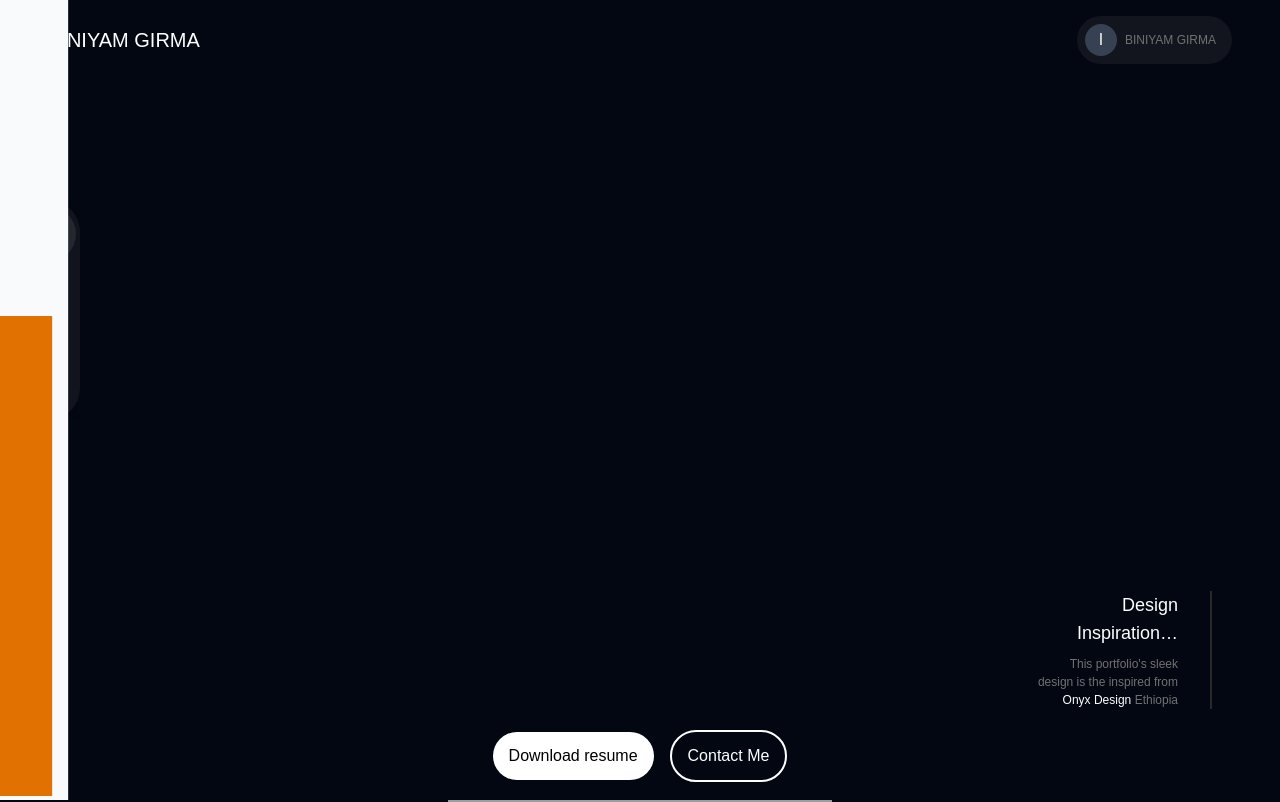
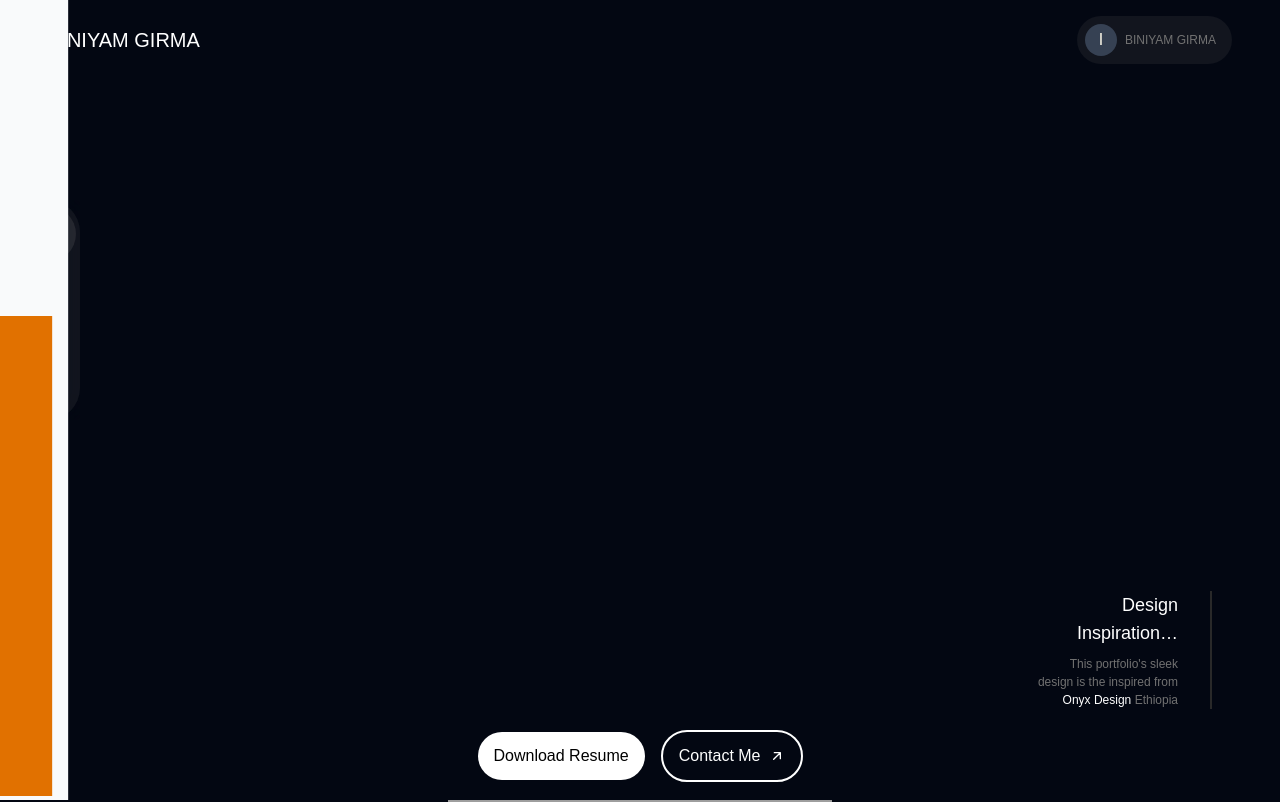
Before and after one commit to Biniyamgirma/portflio-website, a React (Vite) app: page / in a window 1280 px wide. Shown: the top 802 px of the page. Built offline with nearby package versions, Linux system fonts and the light colour scheme; grey boxes are pictures that could not be loaded; a web font is replaced by a local one.

Commit message:
added download button to my portfolio

```diff
--- a/src/App.jsx
+++ b/src/App.jsx
@@ -81,8 +81,16 @@ function App() {
     </div>
           </div>
           <div className="flex space-x-4  h-16 w-full items-center justify-center">
-            <button className="bg-white px-4 py-3 rounded-full new-font-ibm">Download resume</button>
-            <button className="border-2 rounded-full border-white text-white px-4 py-3 new-font-ibm">Contact Me</button>
+            <button className="bg-white px-4 py-3 rounded-full new-font-ibm"><a href="pdf/Biniyam-girma-cv.pdf" download={"Biniyam-girma-cv.pdf"} >Download Resume</a></button>
+            <button className="border-2 rounded-full border-white text-white px-4 py-3 new-font-ibm">
+              <a href="tel:+251928259867" className='flex justify-center items-center gap-2 '>Contact Me
+                <span>
+                  <svg className='w-4' viewBox="0 0 24 24" fill="none" >
+                  <path d="M7 17L17 7M17 7H8M17 7V16" stroke="#ffffff" stroke-width="2" stroke-linecap="round" stroke-linejoin="round"/>
+                  </svg>
+                </span>
+              </a>
+            </button>
           </div>
           <Navbar />
 
--- a/src/components/Navbar.jsx
+++ b/src/components/Navbar.jsx
@@ -63,8 +63,8 @@ function Navbar() {
       </a>
       <a href="#">
         <li className="size-12 rounded-full flex justify-center items-center">
-        <svg className="max-w-[22px]" viewBox="0 0 24 24" fill="none" xmlns="http://www.w3.org/2000/svg">
-          <path d="M7 12H17M8 8.5C8 8.5 9 9 10 9C11.5 9 12.5 8 14 8C15 8 16 8.5 16 8.5M8 15.5C8 15.5 9 16 10 16C11.5 16 12.5 15 14 15C15 15 16 15.5 16 15.5M21 12C21 16.9706 16.9706 21 12 21C7.02944 21 3 16.9706 3 12C3 7.02944 7.02944 3 12 3C16.9706 3 21 7.02944 21 12Z" stroke="#44444E" strokeWidth="2" strokeLinecap="round" strokeLinejoin="round" />
+        <svg className="max-w-[22px]" viewBox="0 0 24 24" fill="none" >
+          <path d="M7 12H17M8 8.5C8 8.5 9 9 10 9C11.5 9 12.5 8 14 8C15 8 16 8.5 16 8.5M8 15.5C8 15.5 9 16 10 16C11.5 16 12.5 15 14 15C15 15 16 15.5 16 15.5M21 12C21 16.9706 16.9706 21 12 21C7.02944 21 3 16.9706 3 12C3 7.02944 7.02944 3 12 3C16.9706 3 21 7.02944 21 12Z" stroke="#696969" strokeWidth="2" strokeLinecap="round" strokeLinejoin="round" />
         </svg>
       </li>
       </a>
```
Also changed, not shown: 1 other file (tests, documents, lock files or other folders). Lines whose indentation alone changed are shown as unchanged.
